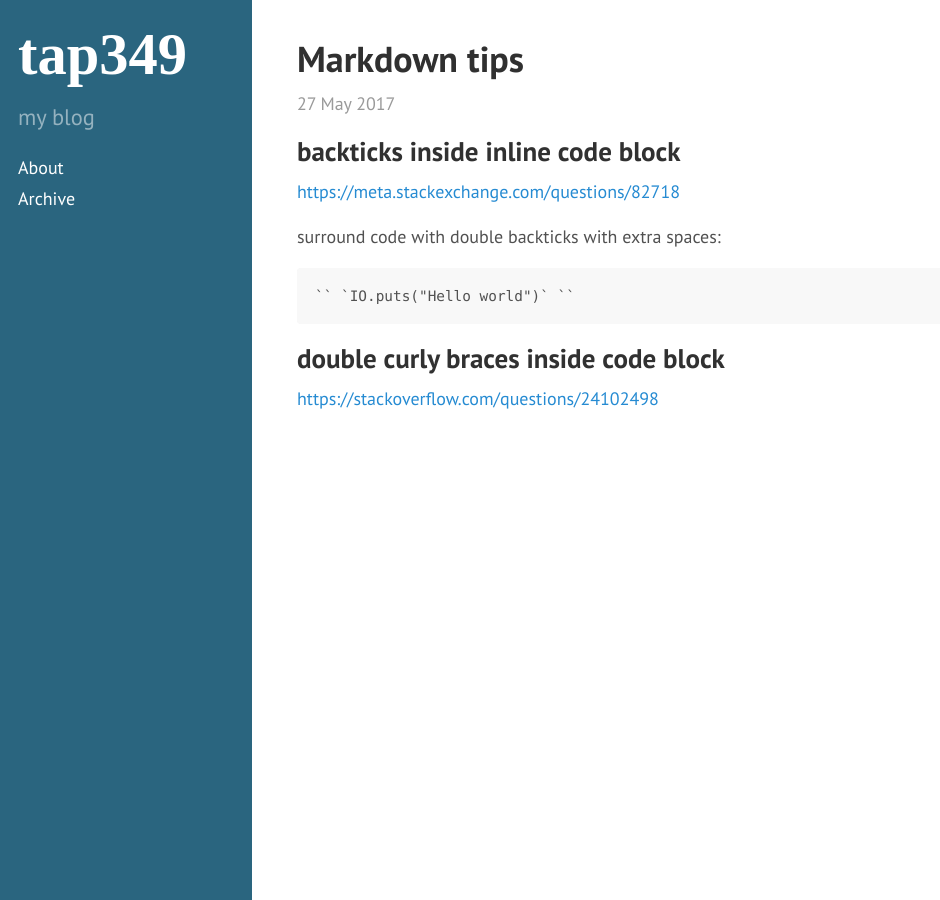
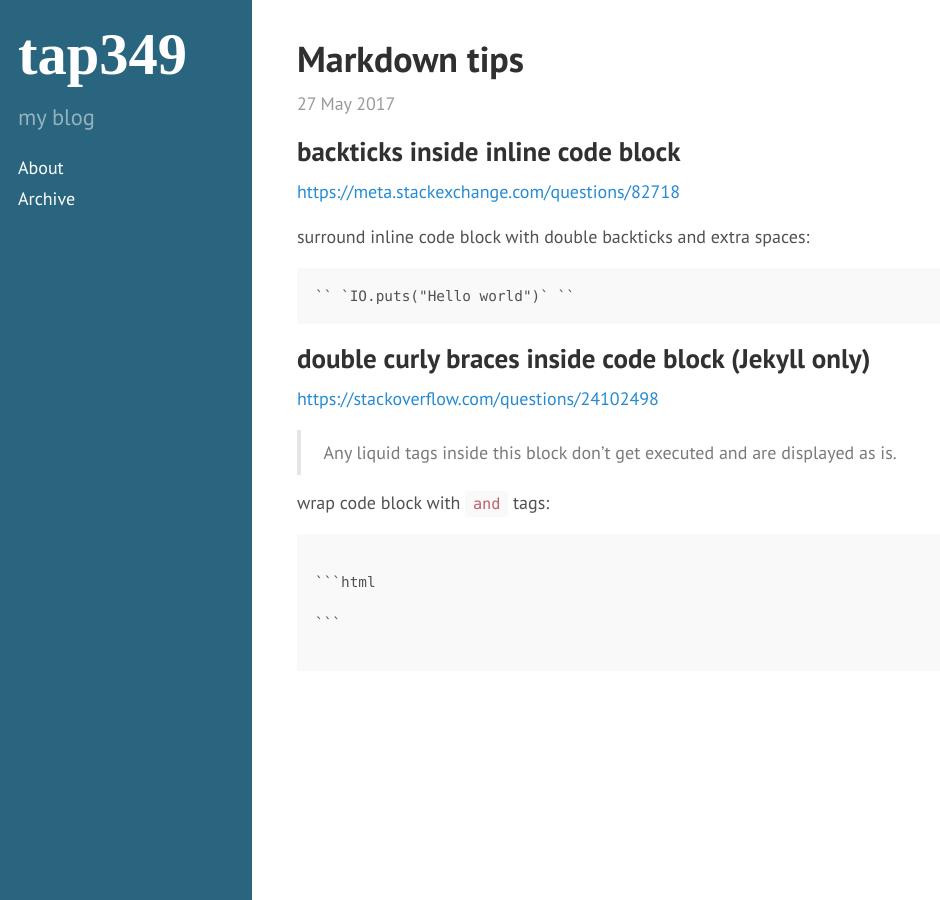
Before and after one commit to tap349/tap349.github.io, a Jekyll site: the page built from _posts/2017-05-28-markdown-tips.md, in a window 1280 px wide. Shown: the whole page, without its empty margins (0-940 px from the left). Built offline with Jekyll 4.4.1, drawn with Linux system fonts in a browser that asks for light colours.

Commit message:
update 2017-07-21_02:42:20

````diff
--- a/_posts/2017-05-28-markdown-tips.md
+++ b/_posts/2017-05-28-markdown-tips.md
@@ -12,12 +12,24 @@
 
 <https://meta.stackexchange.com/questions/82718>
 
-surround code with double backticks with extra spaces:
+surround inline code block with double backticks and extra spaces:
 
-```
+<pre>
 `` `IO.puts("Hello world")` ``
-```
+</pre>
 
-## double curly braces inside code block
+## double curly braces inside code block (Jekyll only)
 
 <https://stackoverflow.com/questions/24102498>
+
+> Any liquid tags inside this block don't get executed and are displayed as is.
+
+wrap code block with `{% raw %}` and `{% endraw %}` tags:
+
+<pre>
+{% raw %}
+```html
+<link rel="stylesheet" href="{{ site.baseurl }}public/css/hyde.css">
+```
+{% endraw %}
+</pre>
````
